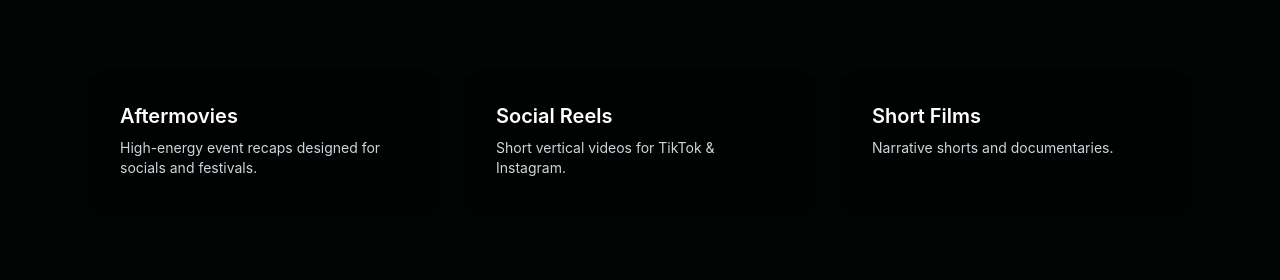
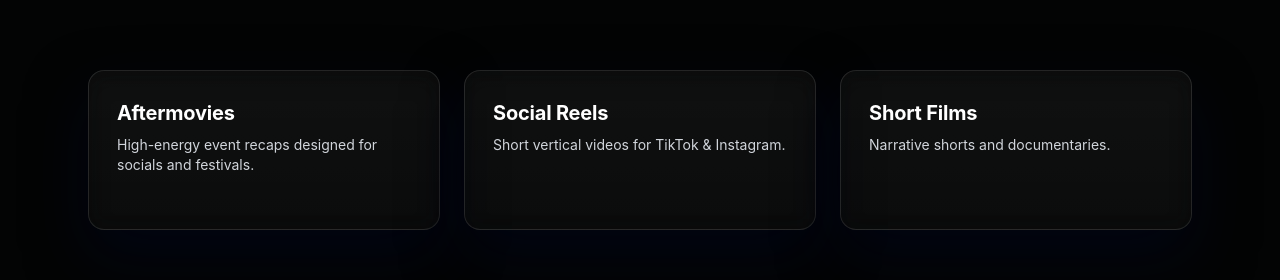
Before and after one commit to Mr-noxius/Mennovangils.nl-V1, a Next.js app: page / in a window 1280 px wide. Shown: the part 906-1186 px from the top of the page. Built offline with nearby package versions, Linux system fonts and the light colour scheme.

Commit message:
Refactor service card structure in index.js

```diff
--- a/pages/index.js
+++ b/pages/index.js
@@ -23,15 +23,15 @@ export default function Home() {
         <section className="bg-bg-light dark:bg-bg-dark py-20">
           <div className="max-w-6xl mx-auto px-6">
             <div className="grid md:grid-cols-3 gap-6">
-              <div className="p-8 bg-white/90 dark:bg-black/60 rounded-2xl shadow-lg">
+              <div className="service-card">
                 <h3 className="text-xl font-semibold mb-2">Aftermovies</h3>
                 <p className="text-sm text-gray-600 dark:text-gray-300">High-energy event recaps designed for socials and festivals.</p>
               </div>
-              <div className="p-8 bg-white/90 dark:bg-black/60 rounded-2xl shadow-lg">
+              <div className="service-card">
                 <h3 className="text-xl font-semibold mb-2">Social Reels</h3>
                 <p className="text-sm text-gray-600 dark:text-gray-300">Short vertical videos for TikTok & Instagram.</p>
               </div>
-              <div className="p-8 bg-white/90 dark:bg-black/60 rounded-2xl shadow-lg">
+              <div className="service-card">
                 <h3 className="text-xl font-semibold mb-2">Short Films</h3>
                 <p className="text-sm text-gray-600 dark:text-gray-300">Narrative shorts and documentaries.</p>
               </div>
```
